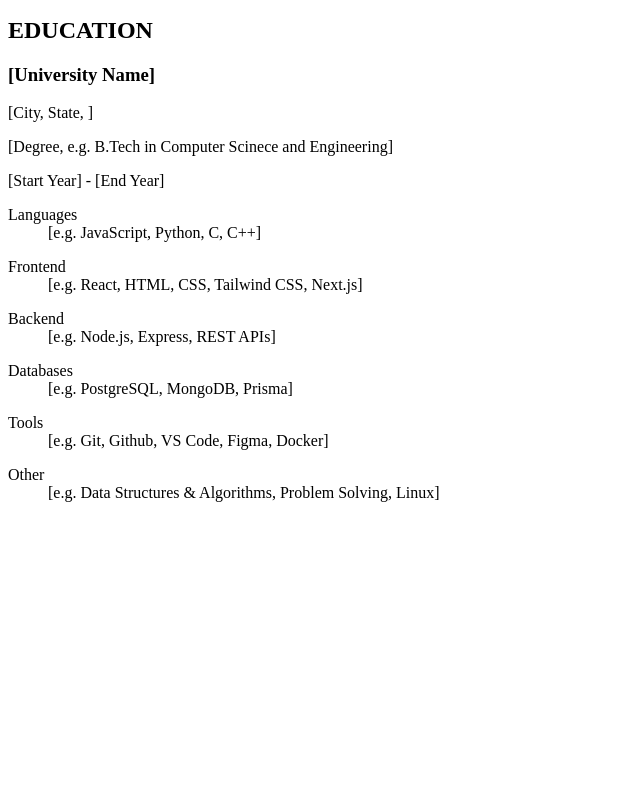
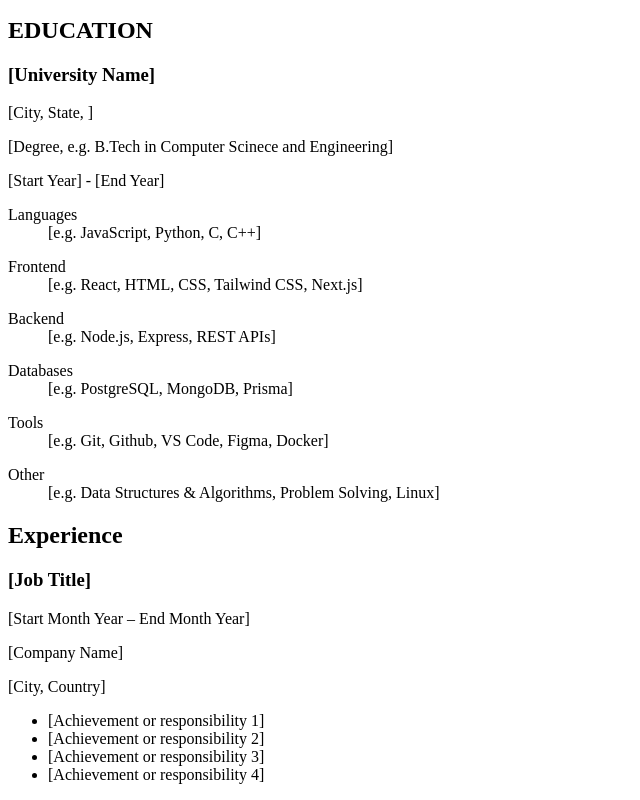
Before and after one commit to akshat-tyagi1/cvv-application, a React (Vite) app: page / in a window 1280 px wide. Shown: the part 268-1068 px from the top of the page, without its empty margins (0-640 px from the left). Before the commit the page ends 800 px from the top, so only its background shows below. Built offline with nearby package versions, Linux system fonts and the light colour scheme.

Commit message:
feat: implement expereince section

```diff
--- a/src/App.jsx
+++ b/src/App.jsx
@@ -1,7 +1,8 @@
-import { use, useState } from "react";
+import { useState } from "react";
 import GeneralInfo from "./components/genereralInfo";
 import Education from "./components/education";
 import Skills from "./components/skills";
+import Expereince from "./components/expereince";
 
 function App() {
   const [generalInfo, setGeneralInfo] = useState({
@@ -62,15 +63,16 @@ function App() {
     },
   ]);
 
-  const [experience, setExperience] = useState([
+  const [experiences, setExperiences] = useState([
     {
+      id: crypto.randomUUID(),
       title: "Job Title",
       startMonthYear: "Start Month Year",
       endMonthYear: "End Month Year",
-      pointerOne: "Achievement or responsibility 1",
-      pointerTwo: "Achievement or responsibility 1",
-      pointerThree: "Achievement or responsibility 1",
-      pointerFour: "Achievement or responsibility 1"
+      companyName: "Company Name",
+      city: "City",
+      country: "Country",
+      pointers: ["Achievement or responsibility 1", "Achievement or responsibility 2", "Achievement or responsibility 3", "Achievement or responsibility 4"],
     },
   ]);
 
@@ -79,6 +81,7 @@ function App() {
       <GeneralInfo generalInfo={generalInfo} />
       <Education education={education} />
       <Skills skills={skills} />
+      <Expereince expereinces={experiences} />
     </div>
   );
 }
--- /dev/null
+++ b/src/components/expereince.jsx
@@ -0,0 +1,44 @@
+function Expereince({ expereinces }) {
+  return (
+    <section>
+      <h2>Experience</h2>
+
+      {expereinces.map(
+        ({
+          id,
+          title,
+          startMonthYear,
+          endMonthYear,
+          companyName,
+          city,
+          country,
+          pointers,
+        }) => (
+          <article key={id}>
+            <div className="experience-top">
+              <h3>[{title}]</h3>
+              <span>
+                [{startMonthYear} – {endMonthYear}]
+              </span>
+            </div>
+
+            <div className="experience-bottom">
+              <p>[{companyName}]</p>
+              <span>
+                [{city}, {country}]
+              </span>
+            </div>
+
+            <ul>
+              {pointers.map((pointer, index) => (
+                <li key={index}>[{pointer}]</li>
+              ))}
+            </ul>
+          </article>
+        ),
+      )}
+    </section>
+  );
+}
+
+export default Expereince;
```
